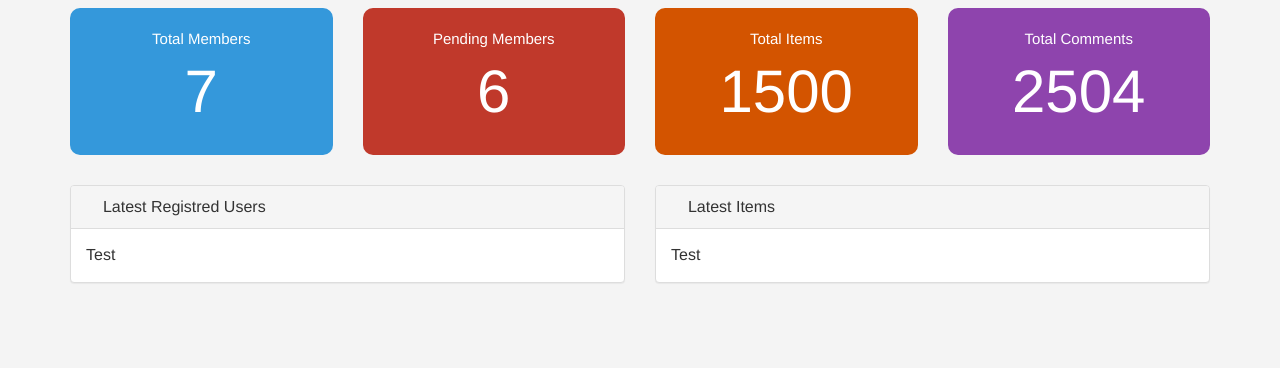
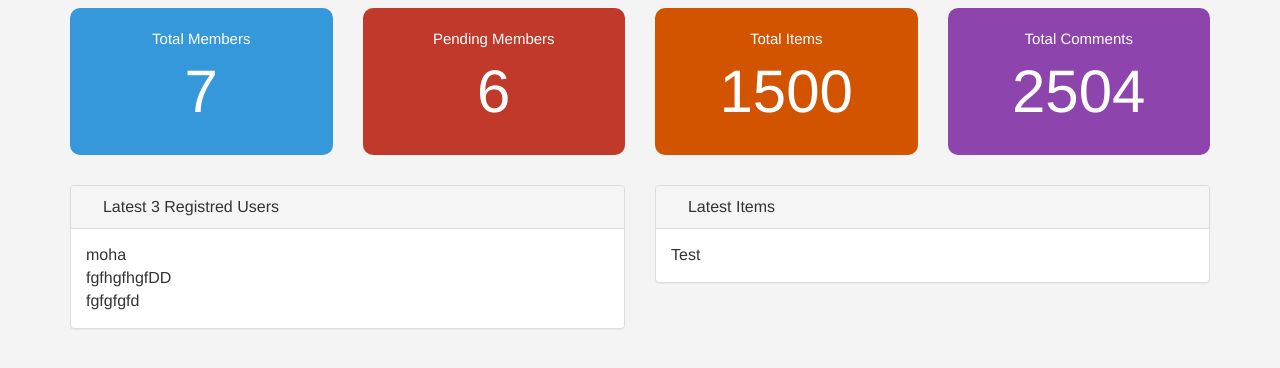
Before and after one commit to Ousalah/elzero-ecommerce, a PHP site: page /dashboard.php in a window 1280 px wide. Shown: the part 185-553 px from the top of the page. Run offline with PHP 8.4, Linux system fonts and the light colour scheme; a user stored in the database is signed in; data comes from the database, SQL or seed files in the repository; some web fonts are replaced.

Commit message:
function - get latest items function

```diff
--- a/admin/dashboard.php
+++ b/admin/dashboard.php
@@ -3,6 +3,13 @@
   if (isset($_SESSION['Username'])) {
     $pageTitle = 'Dashboard';
     include 'init.php';
+
+    // Start Latest Members Section
+    $latestUsers = 3; // Number of latest users
+    $users = getLatest("*", "users", "UserID", $latestUsers); // Latest users array
+    $latestUsersCount = count($users);
+    $latestUsers = ($latestUsers >= $latestUsersCount) ? ($latestUsersCount > 0 ? $latestUsersCount : "") : $latestUsers;
+    // End Latest Members Section
 ?>
     <!-- Start Dashboard Page -->
     <div class="home-stats text-center">
@@ -36,8 +43,18 @@
         <div class="row">
           <div class="col-sm-6">
             <div class="panel panel-default">
-              <div class="panel-heading"><i class="fa fa-users"></i> Latest Registred Users</div>
-              <div class="panel-body">Test</div>
+              <div class="panel-heading"><i class="fa fa-users"></i> Latest <?php echo $latestUsers ?> Registred Users</div>
+              <div class="panel-body">
+                <?php
+                  if ($latestUsersCount <= 0):
+                    echo "No Data to Show.";
+                  else:
+                    foreach ($users as $user):
+                      echo $user["Username"] . "<br>";
+                    endforeach;
+                  endif;
+                ?>
+              </div>
             </div>
           </div>
             <div class="col-sm-6">
--- a/admin/includes/functions/functions.php
+++ b/admin/includes/functions/functions.php
@@ -107,3 +107,18 @@
     $stmt->execute($values);
     return $stmt->fetchColumn();
   }
+
+  /*
+  ** Get latest records fuction v1.0
+  ** Function to get latest items from datebase [ Users, Items, Commnents ]
+  ** $select = Field to select
+  ** $table = The table to choose from
+  ** $order = The field to order by it
+  ** $limit = Number of records to get
+  */
+  function getLatest($select, $table, $order, $limit = 5) {
+    global $con;
+    $stmt = $con->prepare("SELECT $select FROM $table ORDER BY $order DESC LIMIT $limit");
+    $stmt->execute();
+    return $stmt->fetchAll();
+  }
```
